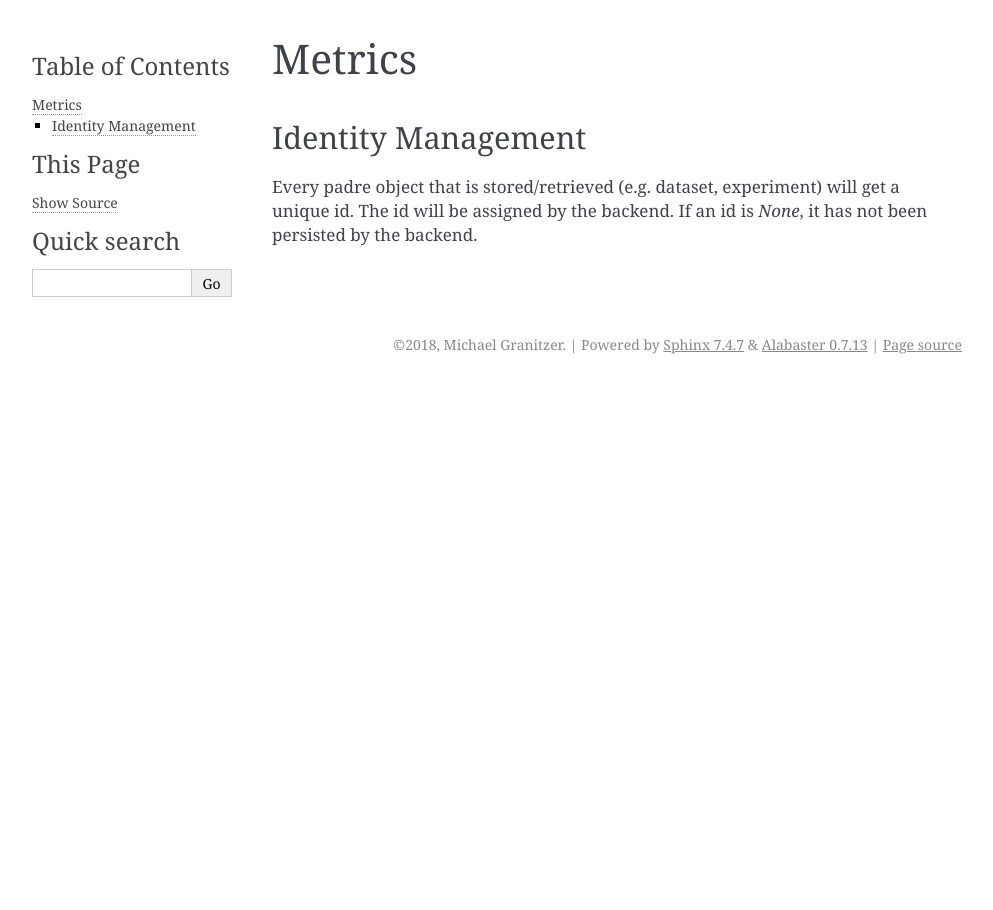
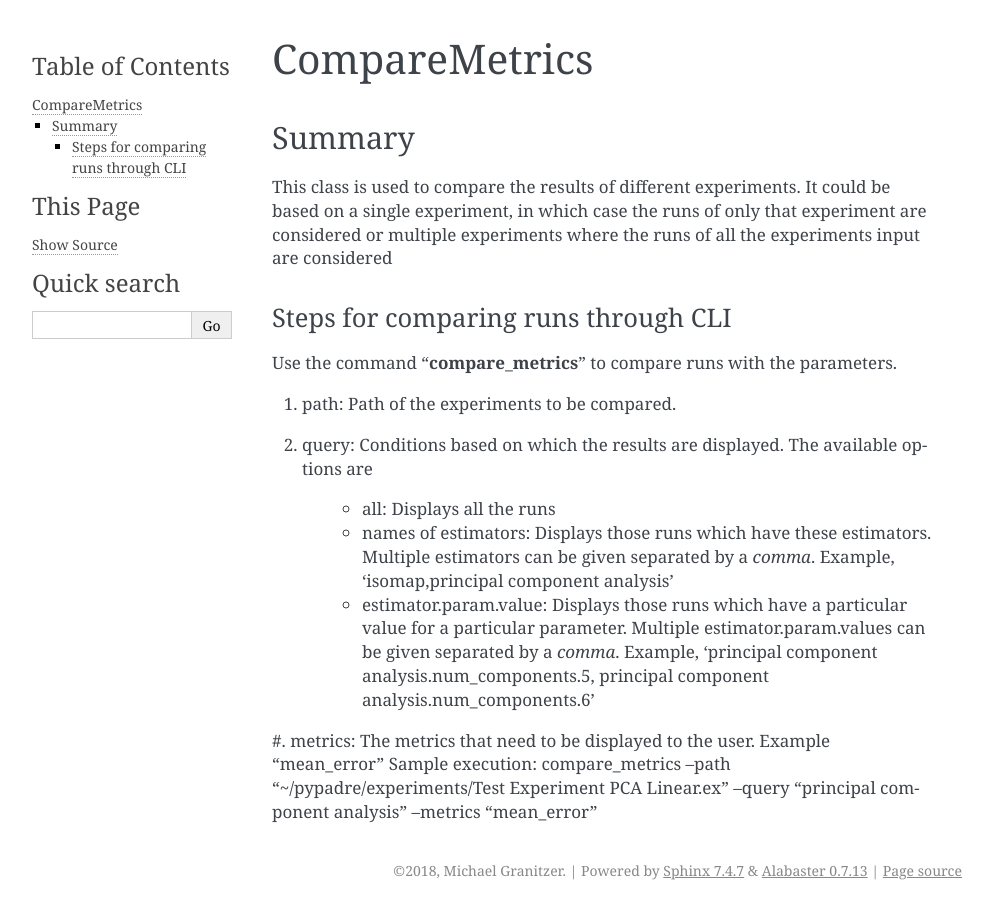
Before and after one commit to padas-lab-de/pypadre, a Sphinx documentation site: the page built from doc/source/metrics.rst, in a window 1280 px wide. Shown: the whole page, without its empty margins (148-1141 px from the left). Built offline with Sphinx 7.4.7, drawn with Linux system fonts in a browser that asks for light colours.

Commit message:
Added steps on how to compare metrics through CLI

```diff
--- a/doc/source/metrics.rst
+++ b/doc/source/metrics.rst
@@ -1,9 +1,25 @@
-=================
-Metrics
-=================
+**************
+CompareMetrics
+**************
+=========
+Summary
+=========
+This class is used to compare the results of different experiments. It could be based on a single experiment,
+in which case the runs of only that experiment are considered or multiple experiments where the runs of all the experiments
+input are considered
 
-Identity Management
--------------------
 
-Every padre object that is stored/retrieved (e.g. dataset, experiment) will get a unique id.
-The id will be assigned by the backend. If an id is `None`, it has not been persisted by the backend.
+
+Steps for comparing runs through CLI
+------------------------------------
+Use the command "**compare_metrics**" to compare runs with the parameters.
+
+#. path: Path of the experiments to be compared.
+#. query: Conditions based on which the results are displayed. The available options are
+
+    * all: Displays all the runs
+    * names of estimators: Displays those runs which have these estimators. Multiple estimators can be given separated by a *comma*. Example, 'isomap,principal component analysis'
+    * estimator.param.value: Displays those runs which have a particular value for a particular parameter. Multiple estimator.param.values can be given separated by a *comma*. Example, 'principal component analysis.num_components.5, principal component analysis.num_components.6'
+
+#. metrics: The metrics that need to be displayed to the user. Example "mean_error"
+Sample execution: compare_metrics --path "~/pypadre/experiments/Test Experiment PCA Linear.ex" --query "principal component analysis" --metrics "mean_error"
```
